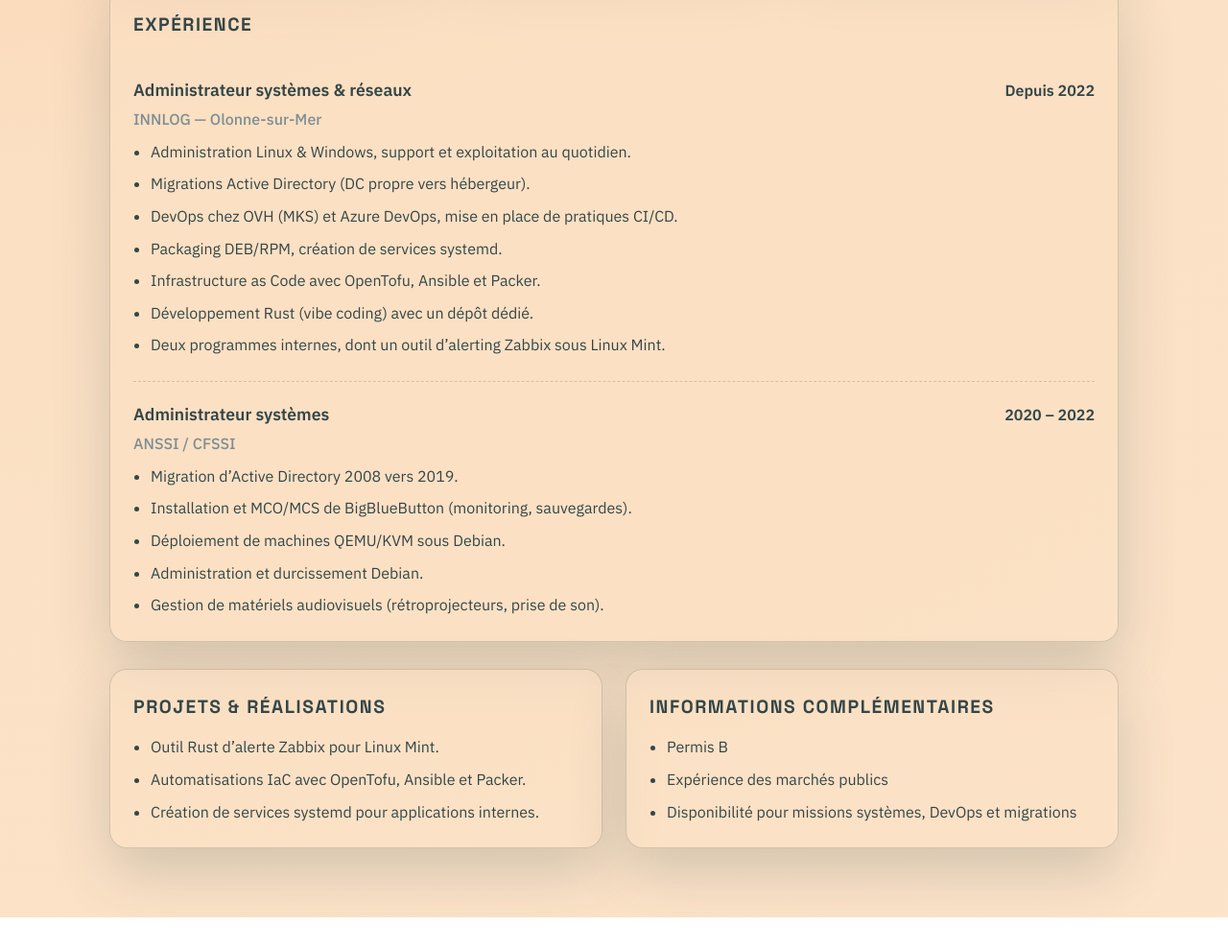
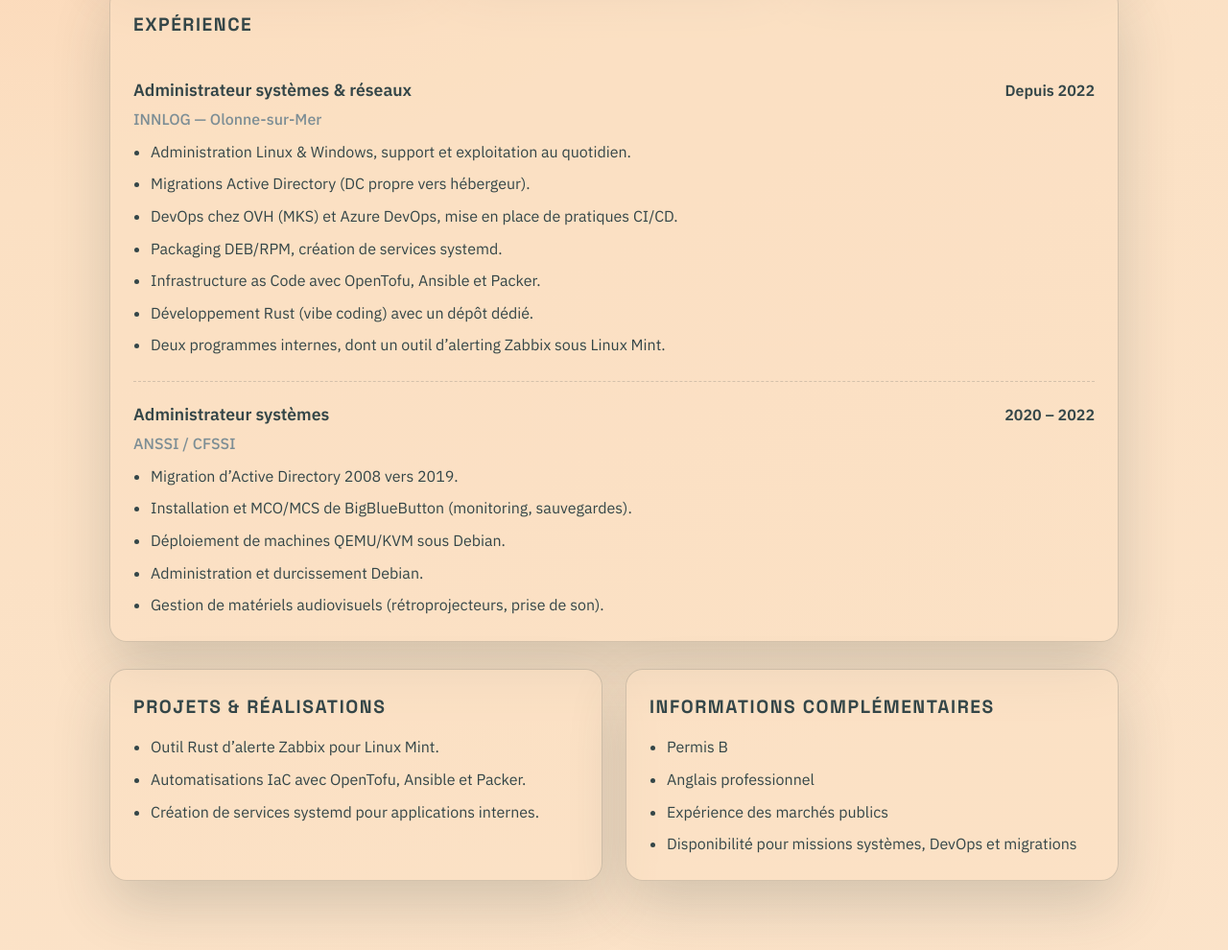
Before and after one commit to blastrider/CV, a plain HTML site: page index.html in a window 1280 px wide. Shown: the part 1187-2177 px from the top of the page at 96% size. Before the commit the page ends 2143 px from the top, so only its background shows below. Drawn offline with Linux system fonts and the light colour scheme.

Commit message:
feat(lang): english spoken

```diff
--- a/index.html
+++ b/index.html
@@ -326,6 +326,7 @@
           <h2>Informations complémentaires</h2>
           <ul>
             <li>Permis B</li>
+            <li>Anglais professionnel</li>
             <li>Expérience des marchés publics</li>
             <li>Disponibilité pour missions systèmes, DevOps et migrations</li>
           </ul>
```
